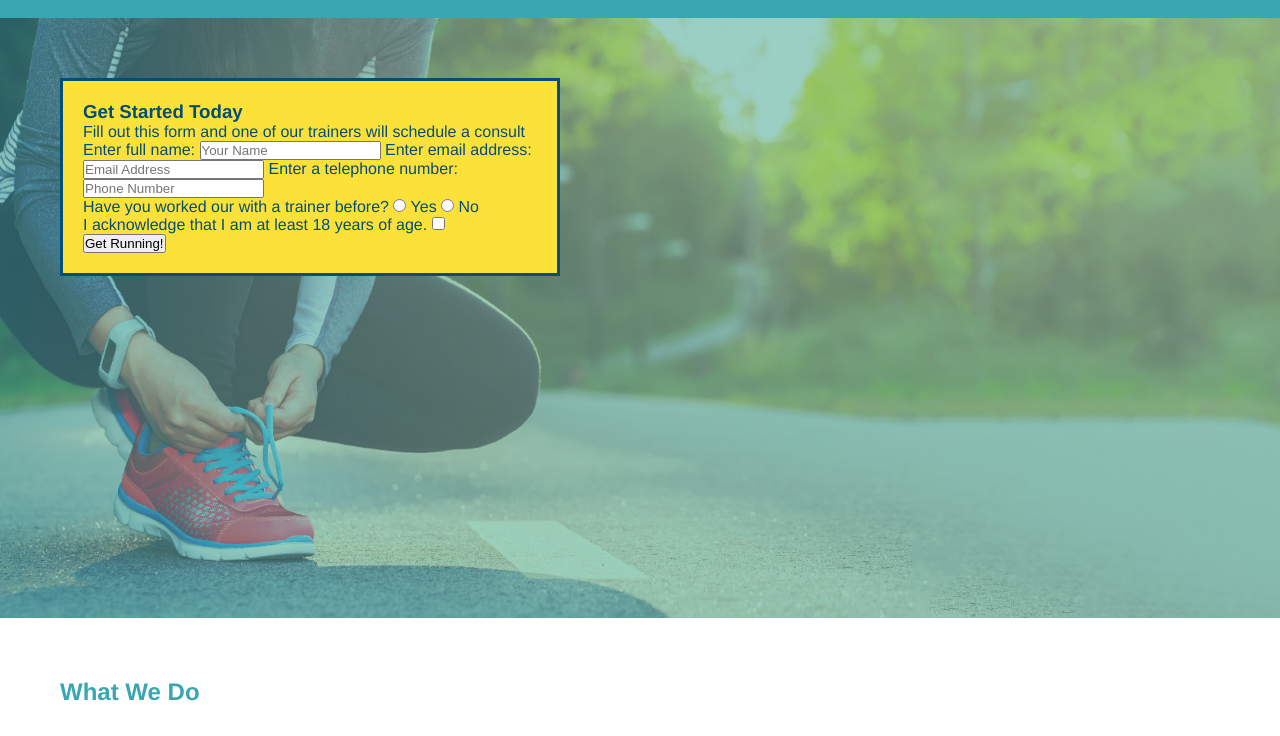
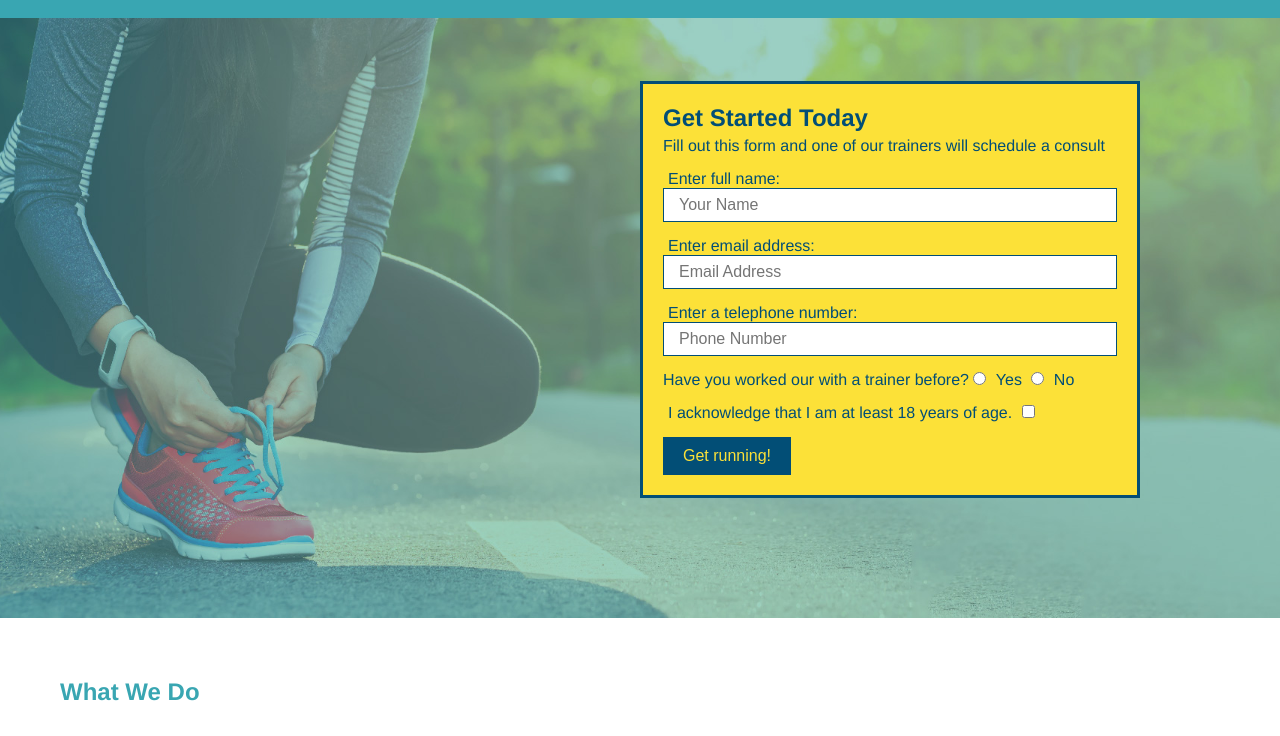
Before and after one commit to amhernandez1163/run-buddy, a plain HTML site: page index.html in a window 1280 px wide. Shown: the part 64-800 px from the top of the page. Drawn offline with Linux system fonts and the light colour scheme.

Commit message:
.hero-form styling-padding-button

```diff
--- a/assests/css/style.css
+++ b/assests/css/style.css
@@ -74,6 +74,7 @@ body {
         height: 600px;
         background-size: cover;
         background-position: center;
+        position: relative;
     }
 
     .hero-form{
@@ -82,4 +83,38 @@ body {
         width: 500px;
         color: #024e76;
         border: solid 3px #024e76;
+        position: absolute;
+        bottom: 120px;
+        right: 140px;
     }
+
+    .hero-form h3{
+        font-size: 24px;
+        margin: 0px;
+    }
+
+    .hero-form p{
+        margin: 5px 0 15px 0;
+    }
+
+    .form-input{
+        font-size: 16px;
+        border: 1px solid #024e76;
+        display: block;
+        padding: 7px 15px;
+        color: #024e76;
+        width: 100%;
+        margin-bottom: 15px;
+    }
+
+    .hero-form label{
+        margin: 0 5px;
+    }
+
+    .hero-form button{
+        color: #fce138;
+        background-color: #024e76;
+        border: none;
+        padding: 10px 20px;
+        font-size: 16px;
+    }
--- a/index.html
+++ b/index.html
@@ -35,11 +35,11 @@
         <p>Fill out this form and one of our trainers will schedule a consult</p>
         <form>
             <label for="name">Enter full name:</label>
-            <input type="text" placeholder="Your Name" name="name" id="name"/>
+            <input type="text" placeholder="Your Name" name="name" id="name" class="form-input"/>
             <label for="email">Enter email address:</label>
-            <input type="email" placeholder="Email Address" name="email" id="email"/>
+            <input type="email" placeholder="Email Address" name="email" id="email" class="form-input"/>
             <label for="phone">Enter a telephone number:</label>
-            <input type="tel" placeholder="Phone Number" name="phone" id="phone"/>
+            <input type="tel" placeholder="Phone Number" name="phone" id="phone" class="form-input"/>
             <p>
                 Have you worked our with a trainer before?
                 <input type="radio" name="trainer-confirm" id="trainer-yes"/>
@@ -54,7 +54,7 @@
                 <input type="checkbox" name="age-confirm" id="age-confirm"/>
             </p>
             <button type="submit">
-                Get Running!
+                Get running!
             </button>
         </form>
     </div>
```
